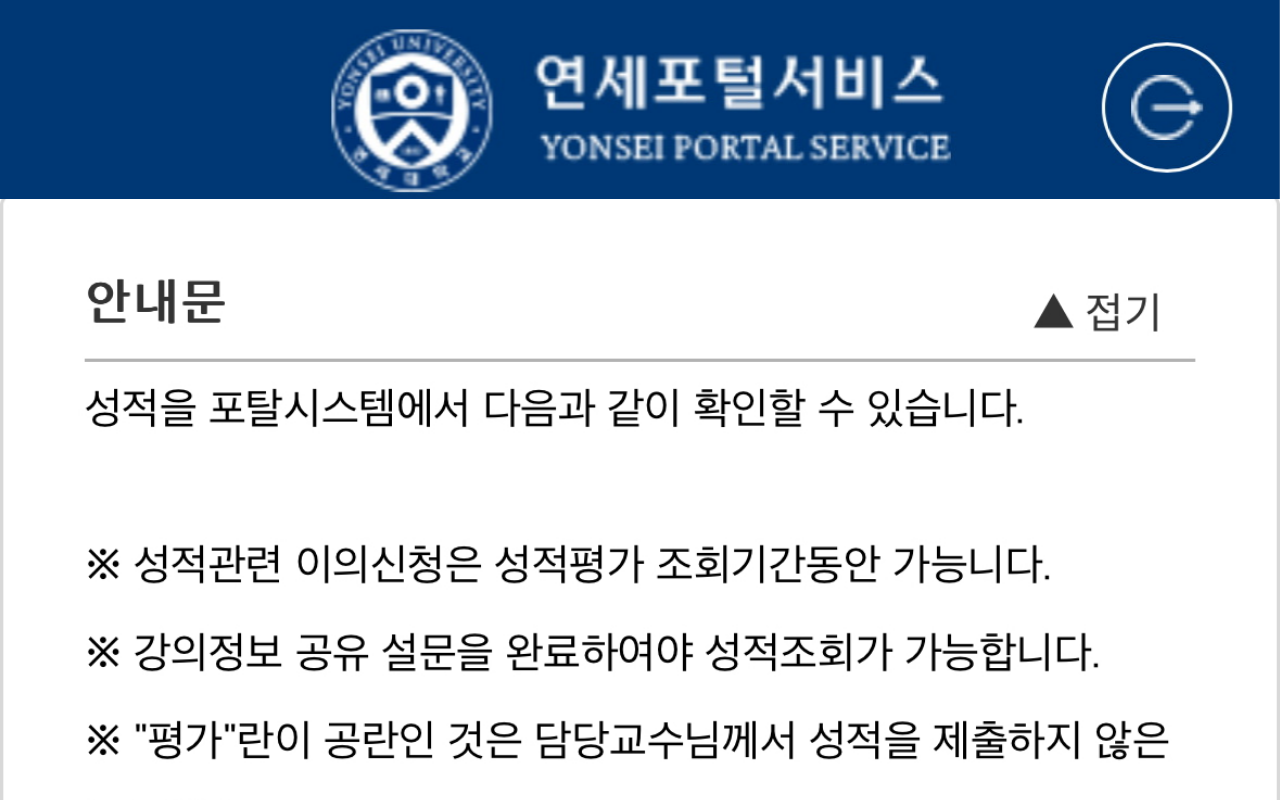
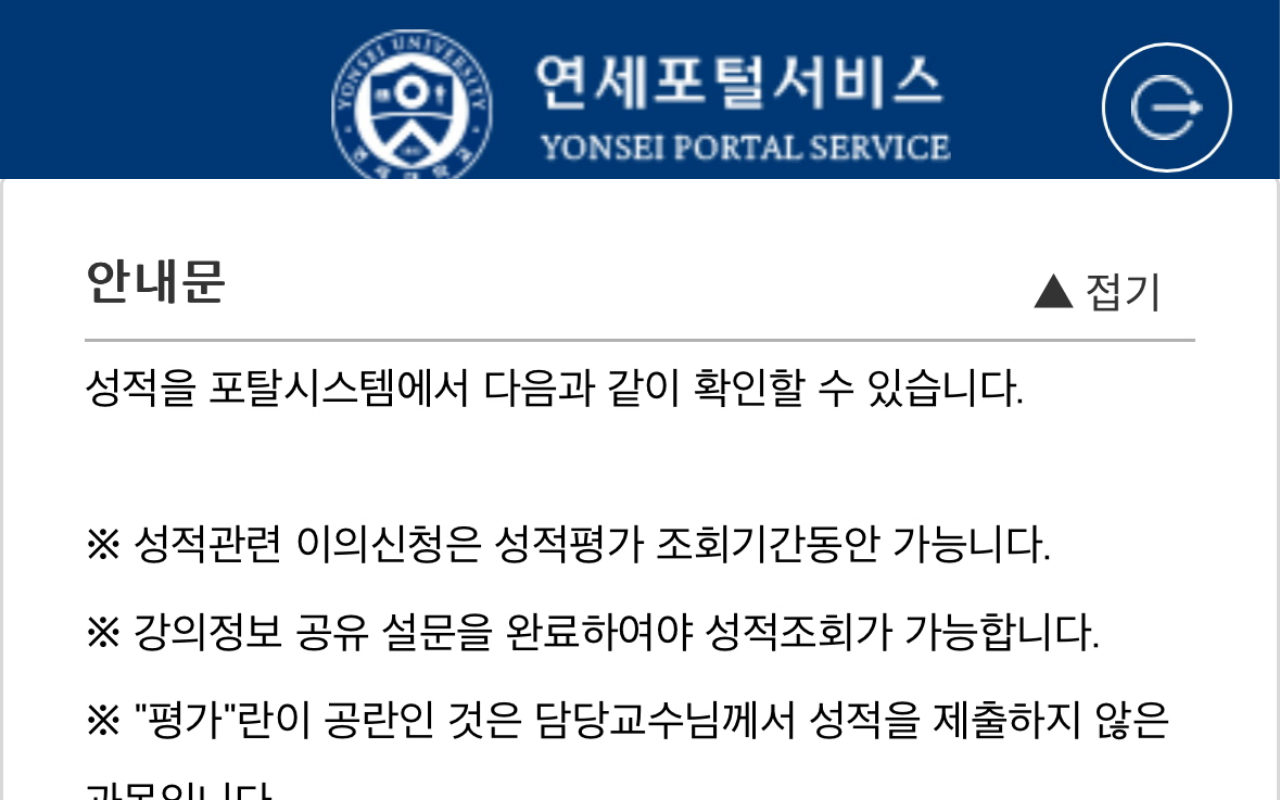
Before and after one commit to underwood1-yonsei-login-portal-grade/grade, a plain HTML site: page index.html in a window 1280 px wide. Drawn offline with Linux system fonts and the light colour scheme.

Commit message:
Update index.html

```diff
--- a/index.html
+++ b/index.html
@@ -33,7 +33,7 @@
 
     .content {
       position: absolute;
-      top: 199px; /* ✅ header 원본 높이 199 + top 20 */
+      top: 179px; /* ✅ header 원본 높이 199 + top 20 */
       bottom: 0;
       left: 0;
       right: 0;
```
